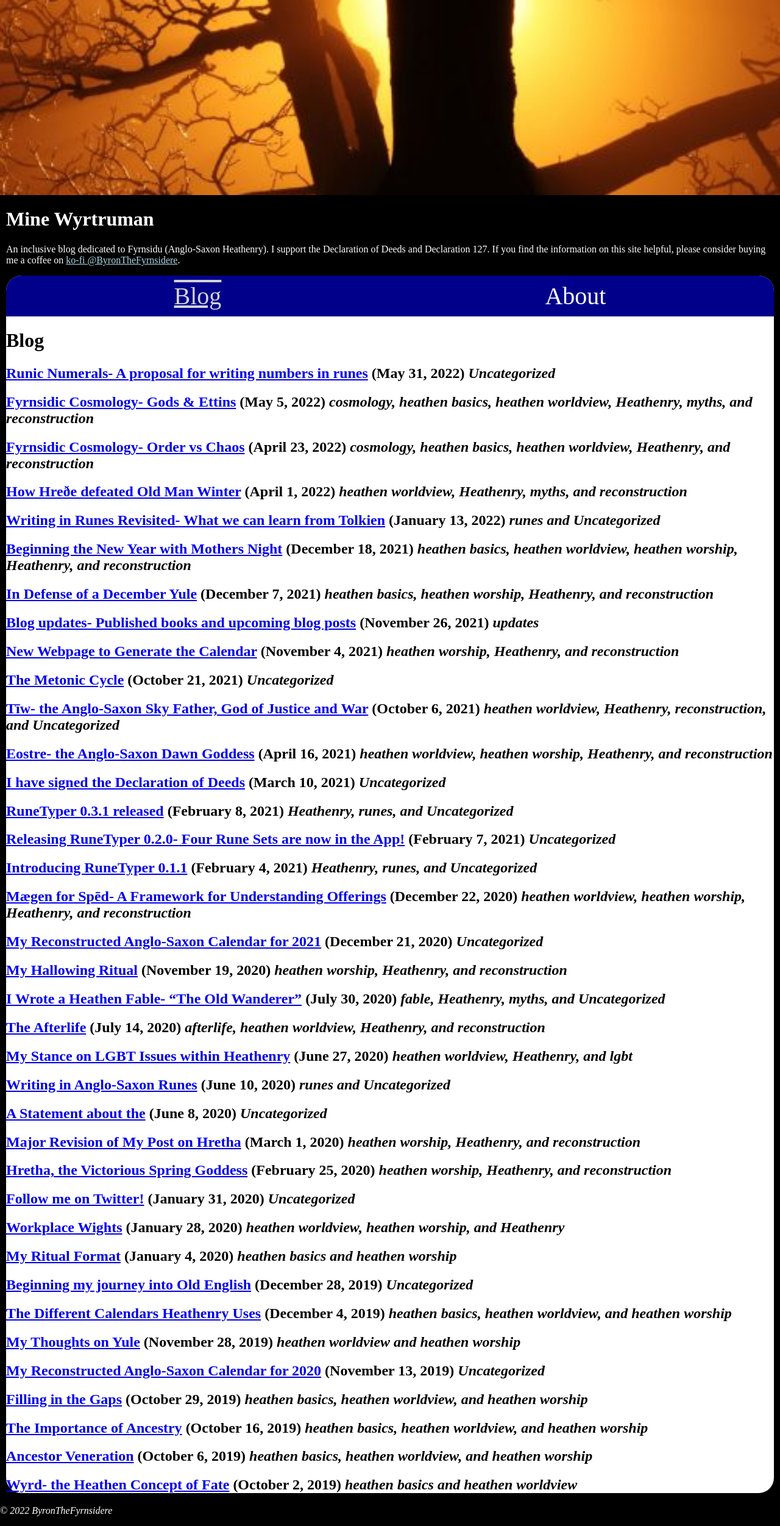
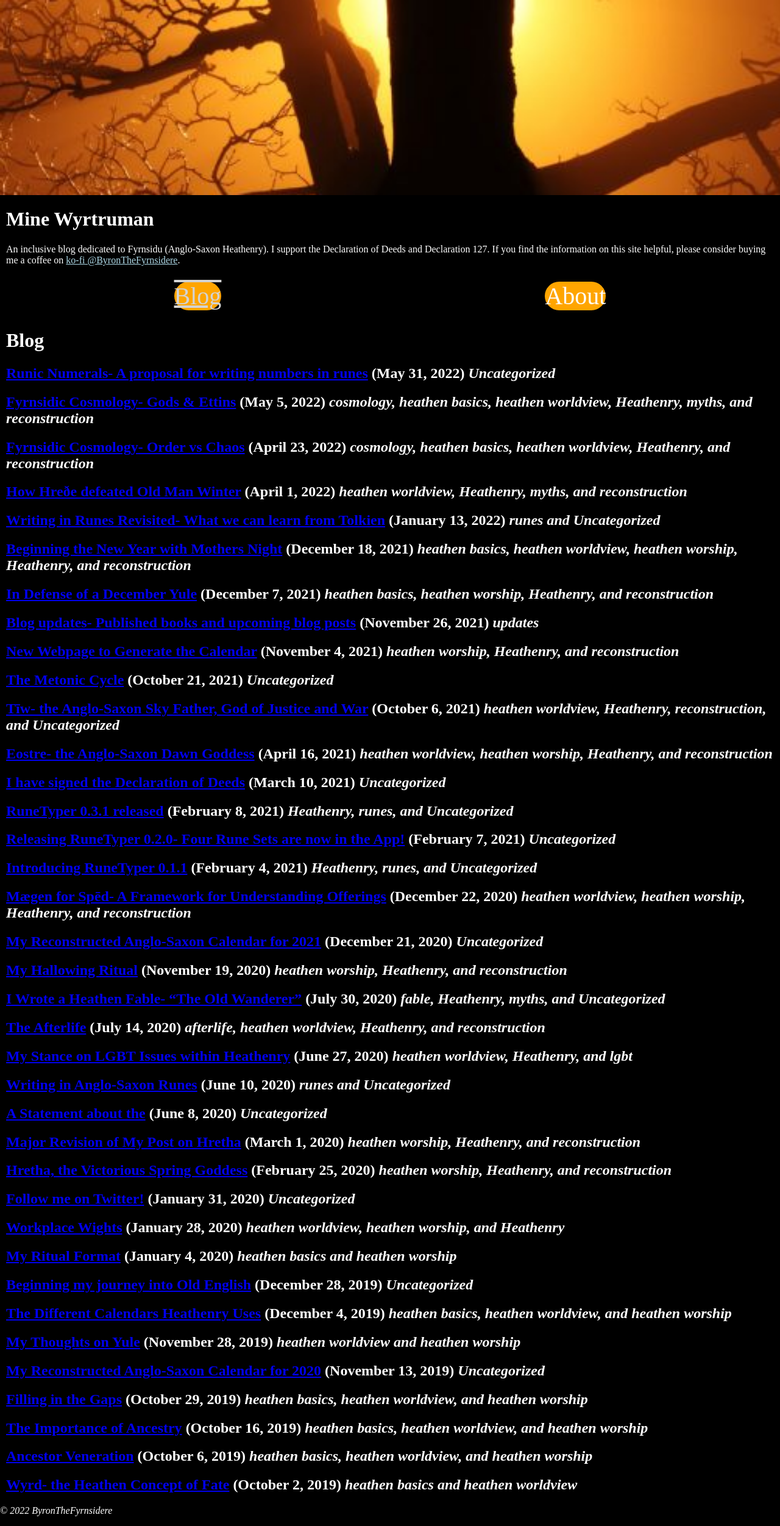
Before and after one commit to byronpendason/byronpendason.github.io, a Jekyll site: the page built from index.md, in a window 1280 px wide. Shown: the whole page at 61% size. Built offline with Jekyll 4.4.1, drawn with Linux system fonts in a browser that asks for light colours; our own code applies the rules of GitHub Pages for plain Markdown files; comment, search, counter and statistics services are not loaded.

Commit message:
Update default.html

```diff
--- a/_layouts/default.html
+++ b/_layouts/default.html
@@ -37,12 +37,10 @@
       }
       nav ul {
         display: flex;
-        background-color: darkblue;
-        color: black;
+
         list-style: none;
         margin: 0px;
         padding: 10px;
-        border-radius: 25px 25px 0px 0px;
       }
       nav ul li {
         margin-right: 25px;
@@ -50,6 +48,9 @@
         margin-left: auto;
         margin-right: auto;
         padding: 0px;
+        background-color: orange;
+        color: black;
+        border-radius: 50px;
       }
       nav ul li a {
         text-decoration: none;
@@ -65,8 +66,6 @@
       #content {
         margin: 10px;
         padding: 0px;
-        background-color: white;
-        color: black;
         border-radius: 25px;
       }
       p + p {
```
